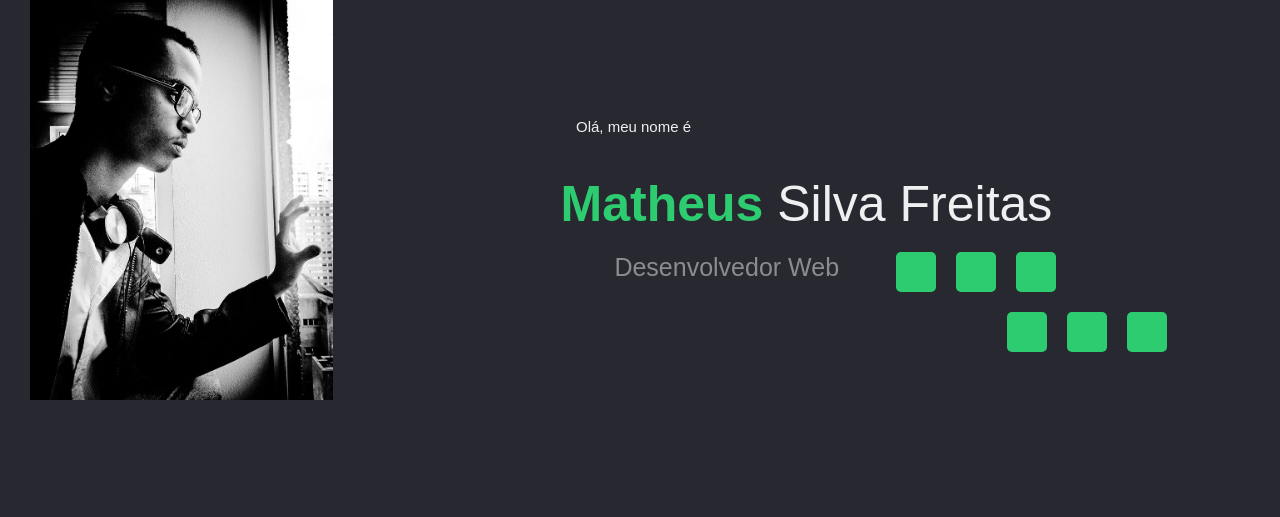
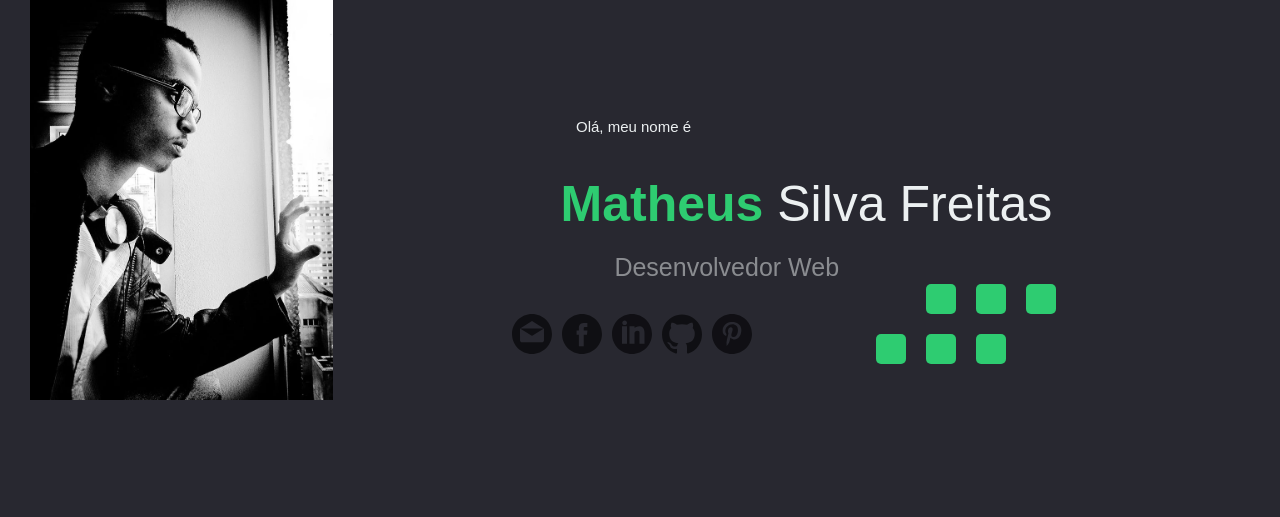
Before and after one commit to FormigTeen/formigteen.github.io, a plain HTML site: page index.html in a window 1280 px wide. Drawn offline with Linux system fonts and the light colour scheme; a web font is replaced by a local one.

Commit message:
Melhoria do Header

```diff
--- a/Css/main.css
+++ b/Css/main.css
@@ -63,23 +63,57 @@ header p {
     text-align: justify;
 }
 
-.package-one {
-    margin-top: -10px;
-    margin-left: 70%;
-    display: block;
+header div:nth-child(3) {
+    height: 200px;
 }
 
-.package-two {
-    margin-top: 60px;
-    margin-left: 78.7%;
+header div:nth-child(3) ul {
+    margin-top: 50px;
+    margin-left: 40%;
 }
 
-.shape {
+header div:nth-child(3) ul li {
     height: 40px;
     width: 40px;
+    display: inline;
+    float: left;
+    padding-right: 10px;
+}
+
+header div:nth-child(3) ul li a {
+    height: inherit;
+    width: inherit;
+}
+
+header div:nth-child(3) ul li a img{
+    height: inherit;
+    width: inherit;
+    margin: 0;
+    opacity: 0.6;
+}
+
+header div:nth-child(3) div .shape {
+    height: 30px;
+    width: 30px;
     background-color: #2ECC71;
     border-radius: 80px;
     float: left;
     margin-right: 20px;
     border-radius: 5px;
 }
+
+header div:nth-child(3) .package-one {
+    float: left;
+    top: 0px;
+    left: 100px;
+    margin-left: 5%;
+}
+
+header div:nth-child(3) .package-two {
+    margin-left: 0;
+    top: 50px;
+    left: -100px;
+    position: relative;
+    float: left;
+    height: auto;
+}
--- a/index.html
+++ b/index.html
@@ -11,6 +11,17 @@
             <p>Olá, meu nome é</p>
             <h1><span>Matheus</span> Silva Freitas</h1>
             <h3>Desenvolvedor Web</h3>
+        </div>
+        <div>
+            <address>
+                <ul>
+                    <li><a href="mailto:msformigteen@live.com"><img src="Assets/Social/email.svg" alt="Email Eletrônico"></a></li>
+                    <li><a href="https://www.facebook.com/FormigTeen?ref=bookmarks"><img src="Assets/Social/face.svg" alt="Facebook"></a></li>
+                    <li><a href="https://www.linkedin.com/in/matheus-silva-freitas-83134176/"><img src="Assets/Social/linkedin.svg" alt="Linkkedin"></a></li>
+                    <li><a href="https://github.com/FormigTeen"><img src="Assets/Social/github.svg" alt="GitHub"></a></li>
+                    <li><a href="https://br.pinterest.com/matheussilvafre"><img src="Assets/Social/pinterest.svg" alt="Pinterest"></a></li>
+                </ul>
+            </address>
             <div class="package-one">
                     <div class="shape"></div>
                     <div class="shape"></div>
```
Also changed, not shown: Assets/Social/email.svg (added), Assets/Social/face.svg (added), Assets/Social/github.svg (added), Assets/Social/linkedin.svg (added), Assets/Social/pinterest.svg (added). Lines whose indentation alone changed are shown as unchanged.
